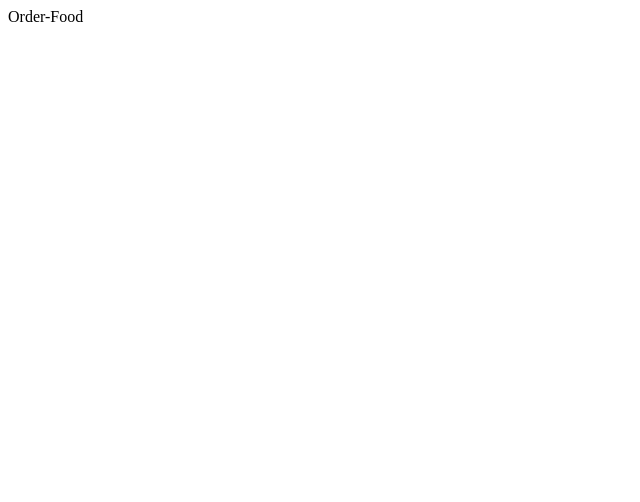
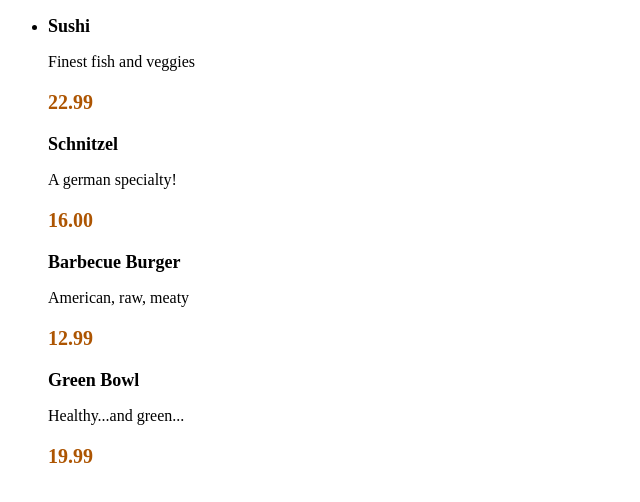
Before and after one commit to Nooruzbekck/Order-Food-2, a React (Vite) app: page / in a window 1280 px wide. Shown: the top 502 px of the page, without its empty margins (0-640 px from the left). Built offline with nearby package versions, Linux system fonts and the light colour scheme.

Commit message:
create list

```diff
--- a/src/App.jsx
+++ b/src/App.jsx
@@ -1,5 +1,11 @@
+
+import ProductsMain from "./components/ProductsMain";
+
+
 function App() {
-  return <div>Order-Food</div>;
+  return <div>
+    <ProductsMain/>
+  </div>;
 }
 
 export default App;
--- /dev/null
+++ b/src/components/ProductsList.css
@@ -0,0 +1,15 @@
+
+.title_h1{
+  font-size: 18px;
+  font-weight: 600;
+}
+.description_p{
+  font-size: 16px;
+  font-family: italic;
+}
+.prise_p{
+  font-size: 20px;
+  font-weight: 700;
+  color: #AD5502;
+
+}
--- /dev/null
+++ b/src/components/ProductsList.jsx
@@ -0,0 +1,20 @@
+import React from "react";
+import { products } from "../utils/constants/products";
+import "./ProductsList.css"
+
+const ProductsList = () => {
+  return (
+    <div>
+      {products.map((props) => (
+        <div key={props.id} className="products_list">
+          <h1 className="title_h1">{props.title}</h1>
+          <p className="description_p">{props.description}</p>
+          <p className="prise_p">{props.prise}</p>
+        </div>
+      ),
+      )}
+    </div>
+  );
+};
+
+export default ProductsList;
--- /dev/null
+++ b/src/components/ProductsMain.jsx
@@ -0,0 +1,16 @@
+import React from 'react'
+import ProductsList from './ProductsList'
+
+const ProductsMain = () => {
+  return (
+    <div>
+      <ul>
+        <li>
+          <ProductsList/>
+        </li>
+      </ul>
+    </div>
+  )
+}
+
+export default ProductsMain
--- /dev/null
+++ b/src/utils/constants/products.js
@@ -0,0 +1,26 @@
+export const products=[
+  {
+    id:"e1",
+    title:"Sushi",
+    description:"Finest fish and veggies",
+    prise:"22.99",
+  },
+  {
+    id:"e2",
+    title:"Schnitzel",
+    description:"A german specialty!",
+    prise:"16.00",
+  },
+  {
+    id:"e3",
+    title:"Barbecue Burger",
+    description:"American, raw, meaty",
+    prise:"12.99",
+  },
+  {
+    id:"e4",
+    title:"Green Bowl",
+    description:"Healthy...and green...",
+    prise:"19.99",
+  },
+];
```
Also changed, not shown: src/components/ProductsMain.css (added), src/components/UI/text.txt (deleted).
